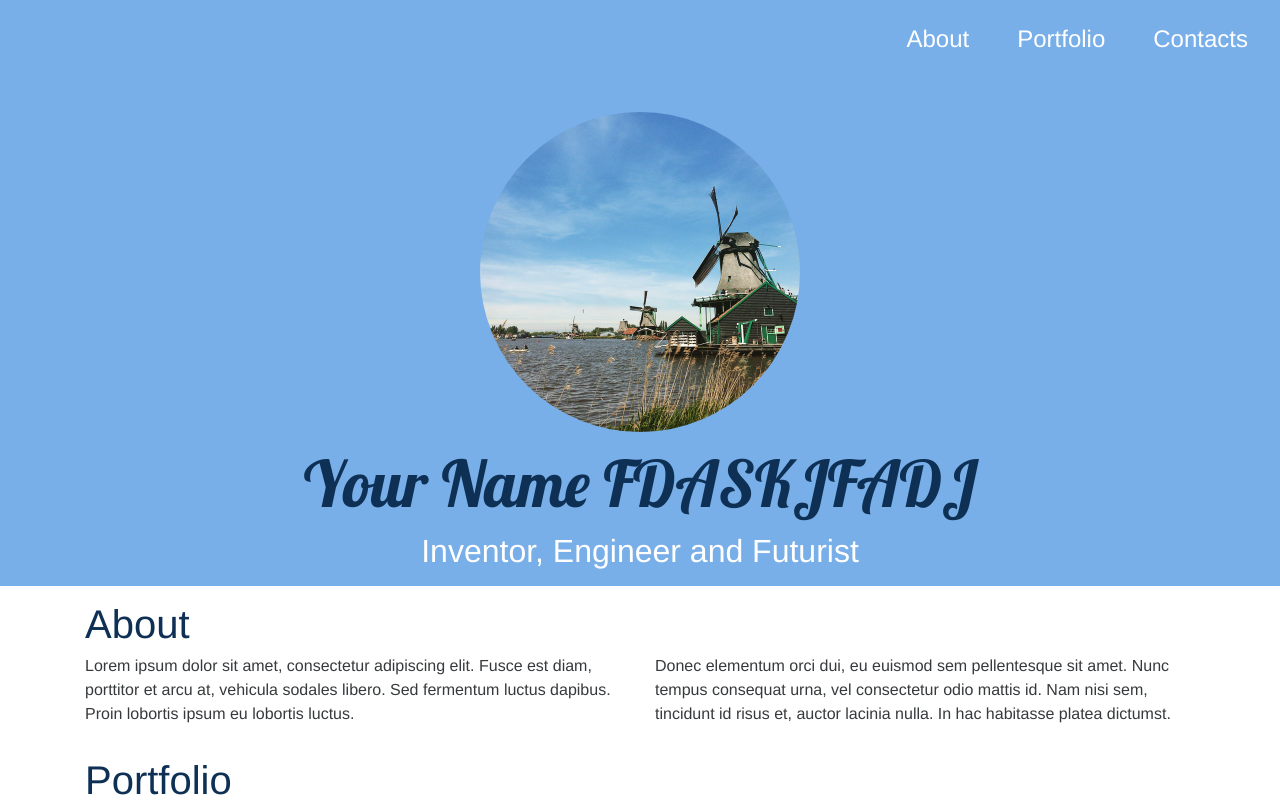
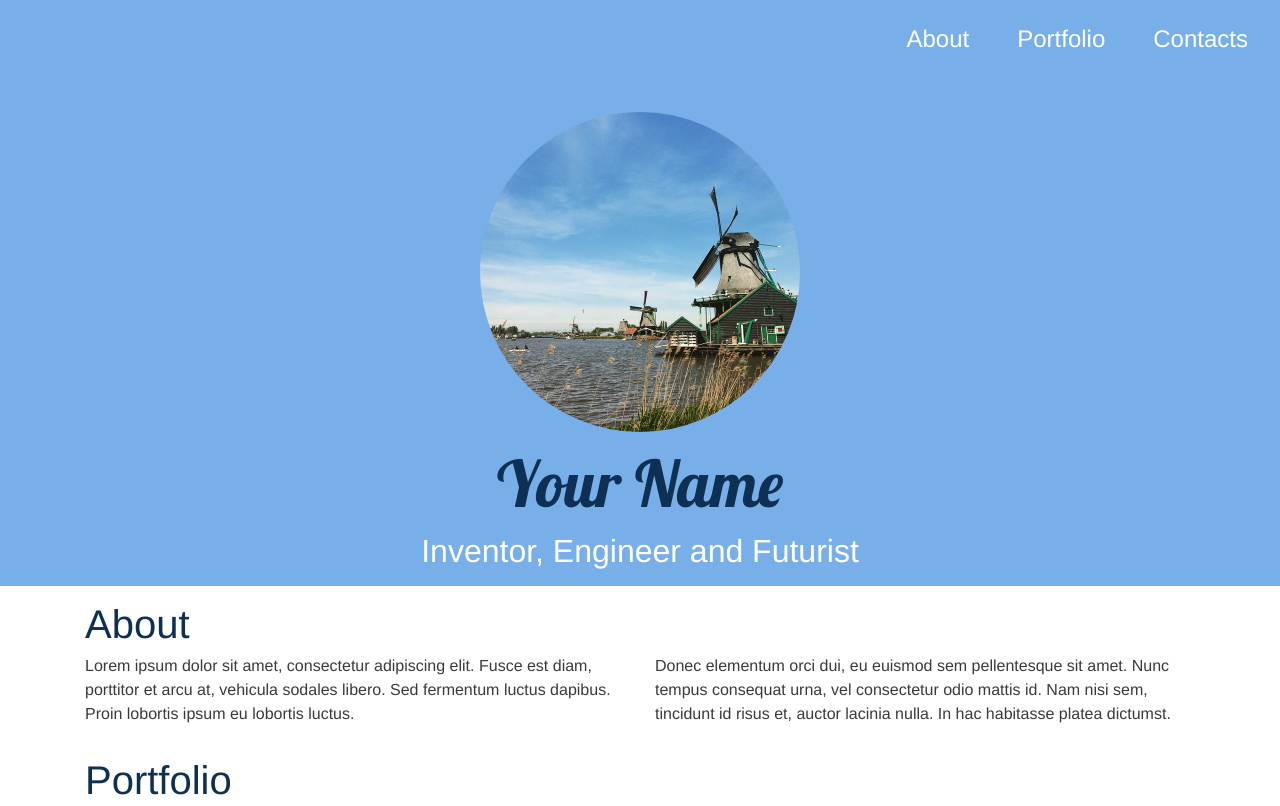
Before and after one commit to portfolio-central/jekyll-instagram-portfolio-theme, a Jekyll site: the page built from index.html, in a window 1280 px wide and 900 px high, cut to the strip 0-806 px from the top of the window. Built offline with Jekyll 4.4.1, drawn with Linux system fonts in a browser that asks for light colours; nearby versions of some CDN libraries.

Commit message:
Update _config.yml

```diff
--- a/_config.yml
+++ b/_config.yml
@@ -2,7 +2,7 @@
 # in the templates available like {{ site.myvariable }}.
 title: Clean portfolio theme for Jekyll powered by Bootstrap 4.
 email: your-email@domain.com
-brand: Your Name FDASKJFADJ
+brand: Your Name
 headline: Inventor, Engineer and Futurist
 description: > # this means to ignore newlines until "baseurl:"
   New Site
```
